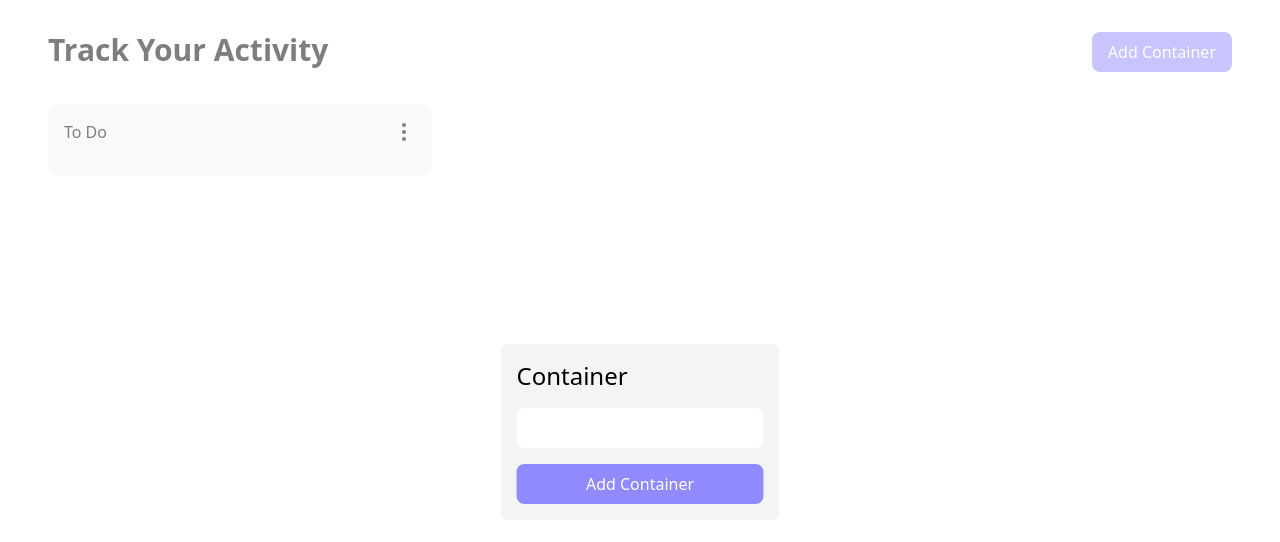
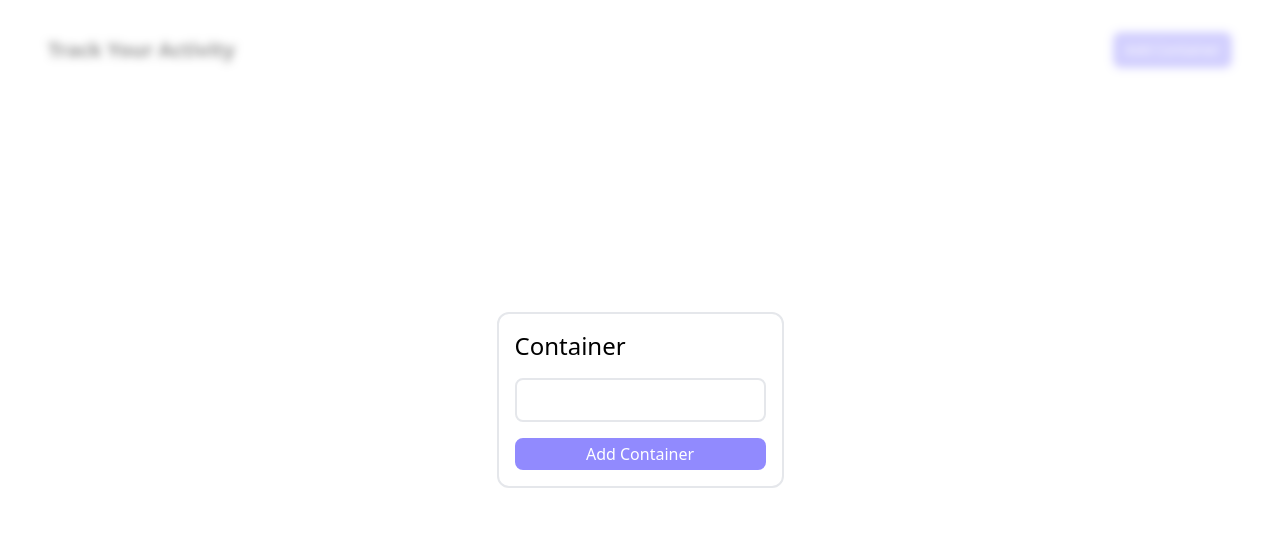
Before and after one commit to ahmed123456787/kanban-board, a React (Vite) app: page / in a window 1280 px wide. Both pictures are taken after a click on the button "Add Container". Shown: the top 542 px of the page. Built offline with nearby package versions, Linux system fonts and the light colour scheme.

Commit message:
Adding the detail

```diff
--- a/src/KanbanPage.tsx
+++ b/src/KanbanPage.tsx
@@ -1,4 +1,4 @@
-import { useEffect, useState } from "react";
+import { useState } from "react";
 import { useCardContext } from "./context";
 import Container from "./components/Container";
 import Add from "./components/Add";
@@ -7,47 +7,44 @@ const KanbanPage = () => {
   const { containers, dispatch } = useCardContext();
   const [showAddContainer, setShowAddContainer] = useState(false);
 
-  useEffect(() => {
-    dispatch({
-      type: "ADD_CONTAINER",
-      payload: { id: 3, name: "To Do", cards: [] },
-    });
-    console.log(containers);
-  }, [dispatch]);
+  // useEffect(() => {}, [dispatch]);
 
   return (
-    <div className="relative">
+    <div className="relative ">
       {/* Add Container Modal */}
       {showAddContainer && (
-        <div className="absolute top-0 left-0 w-full h-full flex justify-center items-center z-50">
+        <div className="absolute  w-full h-full flex justify-center items-center z-50">
           <Add
             addTitle="Container"
-            addAction={() => {
-              setShowAddContainer(false);
-              dispatch;
-            }}
+            addAction={dispatch}
             actionType="ADD_CONTAINER"
+            setShowAddContainer={setShowAddContainer}
+            containerId=""
           />
         </div>
       )}
       {/* Page Content */}
       <div
-        className={`flex flex-col h-screen mx-12 mt-8 ${
-          showAddContainer ? "opacity-50 pointer-events-none" : ""
+        className={`flex flex-col bg-white h-screen px-3 md:px-12 pt-8 transition-opacity duration-300 ${
+          showAddContainer
+            ? "blur-sm opacity-40 bg-gray-200 pointer-events-none"
+            : ""
         }`}
       >
-        <div className="flex justify-between">
+        <div className="flex justify-between items-center">
           {/* Top header */}
-          <h2 className="font-semibold text-3xl">Track Your Activity</h2>
+          <h2 className="font-semibold text-sm md:text-xl">
+            Track Your Activity
+          </h2>
           <button
-            className="bg-primary text-white rounded-lg px-4 py-2"
+            className="bg-primary text-white text-sm rounded-lg px-3 py-2"
             onClick={() => setShowAddContainer(!showAddContainer)}
           >
             Add Container
           </button>
         </div>
         {/* Container Section */}
-        <div className="grid grid-cols-3 gap-4 mt-8">
+        <div className="grid grid-cols-1 md:grid-cols-3 gap-y-6 md:gap-4 mt-8">
           {containers.map((container) => (
             <Container key={container.id} container={container} />
           ))}
--- a/src/components/Add.tsx
+++ b/src/components/Add.tsx
@@ -1,34 +1,63 @@
 import { Dispatch, useState } from "react";
 import { ActionType } from "../context";
+import { v4 as uuidv4 } from "uuid";
+import { CardType, ContainerContextType } from "../context";
 
 type AddProps = {
   addTitle: string;
   addAction: Dispatch<ActionType>;
   actionType: ActionType["type"];
+  setShowAddContainer: any;
+  containerId: string;
 };
 
-const Add = ({ addTitle, addAction, actionType }: AddProps) => {
-  const [addfield, setAddField] = useState("");
+const Add = ({
+  addTitle,
+  addAction,
+  actionType,
+  setShowAddContainer,
+  containerId,
+}: AddProps) => {
+  const [addField, setAddField] = useState("");
+
+  const handleAdd = () => {
+    if (!addField.trim()) return; // Prevent adding empty fields
+
+    if (actionType === "ADD_CONTAINER") {
+      const payload: ContainerContextType = {
+        id: uuidv4(),
+        name: addField,
+        cards: [],
+      };
+
+      addAction({ type: "ADD_CONTAINER", payload });
+    } else if (actionType === "ADD_CARD") {
+      const payload: CardType = {
+        id: uuidv4(),
+        title: addField,
+        description: "", // Add default description if necessary
+        containerId: containerId, // Replace with a dynamic containerId if needed
+      };
+
+      addAction({ type: "ADD_CARD", payload });
+    }
+
+    setShowAddContainer(false);
+    setAddField("");
+  };
 
   return (
-    <div className="flex flex-col bg-gray-100 p-4 rounded-lg absolute top-1/2 left-1/2 transform -translate-x-1/2 -translate-y-1/2 z-10">
+    <div className="flex flex-col bg-white p-4 rounded-xl  border-2">
       <h3 className="text-2xl">{addTitle}</h3>
       <input
         type="text"
-        value={addfield}
+        value={addField}
         onChange={(e) => setAddField(e.target.value)}
-        className="p-2 mt-4 rounded-lg"
+        className="p-2 mt-4 rounded-lg outline-black border-2"
       />
       <button
-        onClick={() => {
-          addAction({
-            type: "ADD_CONTAINER",
-            payload: { id: 4, name: addfield, cards: [] },
-          });
-
-          setAddField("");
-        }}
-        className="bg-primary text-white rounded-lg px-4 py-2 mt-4"
+        onClick={handleAdd}
+        className="bg-primary text-white rounded-lg px-4 py-1 mt-4"
       >
         Add {addTitle}
       </button>
--- a/src/components/Card.tsx
+++ b/src/components/Card.tsx
@@ -0,0 +1,27 @@
+import { useState } from "react";
+import { Grip } from "lucide-react";
+import CardEdit from "./CardEdit";
+
+interface CardProps {
+  card: {
+    id: string;
+    title: string;
+    description?: string;
+  };
+}
+
+const Card: React.FC<CardProps> = ({ card }) => {
+  const [showCardDetails, setShowCardDetails] = useState(false);
+
+  return (
+    <div className="px-3 py-2 rounded-lg shadow-md flex items-center justify-between">
+      {showCardDetails && (
+        <CardEdit setShowCardDetails={setShowCardDetails} card={card} />
+      )}
+      <p className="text-lg">{card.title}</p>
+      <Grip size={24} onClick={() => setShowCardDetails(true)} />
+    </div>
+  );
+};
+
+export default Card;
--- /dev/null
+++ b/src/components/CardEdit.tsx
@@ -0,0 +1,50 @@
+import { AppWindow, Trash2, AlignLeft } from "lucide-react";
+
+interface CardEditProps {
+  setShowCardDetails: any;
+  card: {
+    id: string;
+    title: string;
+    description?: string;
+  };
+}
+
+const CardEdit = ({ setShowCardDetails, card }: CardEditProps) => {
+  return (
+    <div className="fixed inset-0 flex items-center justify-center bg-black bg-opacity-50 z-50">
+      <div className="bg-white rounded-lg shadow-lg p-6 w-96">
+        <div className="flex justify-between  items-center">
+          <div className="flex items-center gap-2">
+            <AppWindow />
+            <p className="font-semibold text-lg ">Optimization</p>
+          </div>
+          <Trash2 className="bg-secondary text-purple-800  w-8 h-8 p-2 rounded-lg" />
+        </div>
+        <div className="flex items-center gap-2">
+          <AlignLeft />
+          <h2>Card Title</h2>
+        </div>
+        <input
+          type="text"
+          className="w-full p-2 mt-4 rounded-lg outline-black border-2"
+        />
+        <div className="flex mt-4 gap-3 w-full justify-between ">
+          <button
+            className="bg-secondary px-2 py-1 w-1/2 rounded-lg"
+            onClick={() => setShowCardDetails(false)}
+          >
+            Cancel
+          </button>
+          <button
+            className="bg-primary px-2 py-1 w-1/2 rounded-lg"
+            onClick={() => setShowCardDetails(false)}
+          >
+            Save
+          </button>
+        </div>
+      </div>
+    </div>
+  );
+};
+
+export default CardEdit;
--- a/src/components/Container.tsx
+++ b/src/components/Container.tsx
@@ -1,16 +1,39 @@
+import React, { useState } from "react";
 import { ContainerContextType } from "../context";
 import { useCardContext } from "../context";
+import Add from "./Add";
+import clsx from "clsx";
+import Card from "./Card";
 
 interface ContainerProps {
   container: ContainerContextType;
 }
 
-const Contain = ({ container }: ContainerProps) => {
+const Container: React.FC<ContainerProps> = ({ container }) => {
   const { dispatch } = useCardContext();
+  const [showEditOptions, setShowEditOptions] = useState(false);
+  const [showAddCard, setShowAddCard] = useState(false);
+  const [height, setHeight] = useState(44);
   return (
-    <div className="bg-gray-100 p-4 rounded-lg ">
+    <div
+      className={clsx(
+        "flex flex-col bg-gray-100 p-4 rounded-lg shadow-md  relative",
+        height
+      )}
+    >
+      {showAddCard && (
+        <div className="fixed inset-0 flex justify-center items-center z-50 bg-black bg-opacity-50">
+          <Add
+            addTitle="Card"
+            addAction={dispatch}
+            actionType="ADD_CARD"
+            setShowAddContainer={setShowAddCard}
+            containerId={container.id}
+          />
+        </div>
+      )}
       <div className="flex justify-between">
-        <h3 className="text-md">{container.name}</h3>
+        <h3 className="text-lg font-medium">{container.name}</h3>
         <svg
           xmlns="http://www.w3.org/2000/svg"
           width="24"
@@ -18,28 +41,60 @@ const Contain = ({ container }: ContainerProps) => {
           viewBox="0 0 24 24"
           fill="none"
           stroke="currentColor"
-          stroke-width="2"
-          stroke-linecap="round"
-          stroke-linejoin="round"
+          strokeWidth="2"
+          strokeLinecap="round"
+          strokeLinejoin="round"
           className="lucide lucide-ellipsis-vertical hover:cursor-pointer"
-          onClick={() =>
-            dispatch({ type: "REMOVE_CONTAINER", payload: container })
-          }
+          onMouseEnter={() => setShowEditOptions(true)}
+          onMouseLeave={() => setShowEditOptions(false)}
         >
           <circle cx="12" cy="12" r="1" />
           <circle cx="12" cy="5" r="1" />
           <circle cx="12" cy="19" r="1" />
         </svg>
       </div>
-      <div className="mt-4">
+
+      {showEditOptions && (
+        <div
+          className="absolute right-0 mt-2 w-32 bg-white border rounded-lg shadow-lg"
+          onMouseEnter={() => setShowEditOptions(true)}
+          onMouseLeave={() => setShowEditOptions(false)}
+        >
+          <button
+            className="block w-full text-left px-4 py-2 text-sm text-gray-700 hover:bg-gray-100"
+            onClick={() => {
+              // Handle edit action
+            }}
+          >
+            Edit
+          </button>
+          <button
+            className="block w-full text-left px-4 py-2 text-sm text-red-500 hover:bg-gray-100"
+            onClick={() => {
+              dispatch({ type: "REMOVE_CONTAINER", payload: container });
+            }}
+          >
+            Delete
+          </button>
+        </div>
+      )}
+
+      <div className="mt-4 flex-grow">
         {container.cards.map((card) => (
-          <div key={card.id} className="bg-gray-100 p-2 rounded-lg mt-2">
-            <p>{card.title}</p>
+          <div key={card.id} className=" bg-white rounded-lg mb-4">
+            <Card card={card} containerId={container.id} />
           </div>
         ))}
       </div>
+
+      <button
+        className=" bg-primary text-white rounded-lg px-4 py-1 mt-2"
+        onClick={() => setShowAddCard(true)}
+      >
+        Add Card
+      </button>
     </div>
   );
 };
 
-export default Contain;
+export default Container;
--- a/src/context.tsx
+++ b/src/context.tsx
@@ -7,13 +7,14 @@ import {
 } from "react";
 
 export type CardType = {
-  id: number;
+  id: string;
   title: string;
   description: string;
+  containerId: string;
 };
 
 export type ContainerContextType = {
-  id: number;
+  id: string;
   name: string;
   cards: CardType[];
 };
@@ -26,7 +27,6 @@ type ContainerActionType = {
 type CardActionType = {
   type: "ADD_CARD" | "REMOVE_CARD" | "UPDATE_CARD";
   payload: CardType;
-  containerId: number;
 };
 
 export type ActionType = ContainerActionType | CardActionType;
@@ -43,6 +43,7 @@ const containerReducer = (
 ): ContainerContextType[] => {
   switch (action.type) {
     case "ADD_CONTAINER":
+      console.log(action.payload);
       return [...state, action.payload];
 
     case "REMOVE_CONTAINER":
@@ -50,14 +51,14 @@ const containerReducer = (
 
     case "ADD_CARD":
       return state.map((container) =>
-        container.id === action.containerId
+        container.id === action.payload.containerId
           ? { ...container, cards: [...container.cards, action.payload] }
           : container
       );
 
     case "REMOVE_CARD":
       return state.map((container) =>
-        container.id === action.containerId
+        container.id === action.payload.containerId
           ? {
               ...container,
               cards: container.cards.filter(
@@ -69,7 +70,7 @@ const containerReducer = (
 
     case "UPDATE_CARD":
       return state.map((container) =>
-        container.id === action.containerId
+        container.id === action.payload.containerId
           ? {
               ...container,
               cards: container.cards.map((card) =>
--- a/tailwind.config.js
+++ b/tailwind.config.js
@@ -6,6 +6,7 @@ export default {
     extend: {
       colors: {
         primary: "#918afe",
+        secondary: "#CDC1FF",
       },
     },
   },
```
Also changed, not shown: package.json (+6 -1 lines), 1 other file (tests, documents, lock files or other folders).
